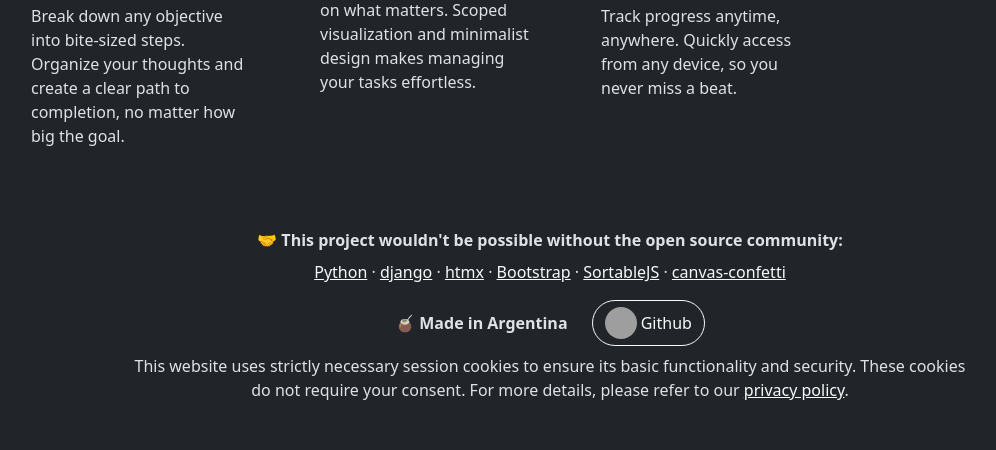
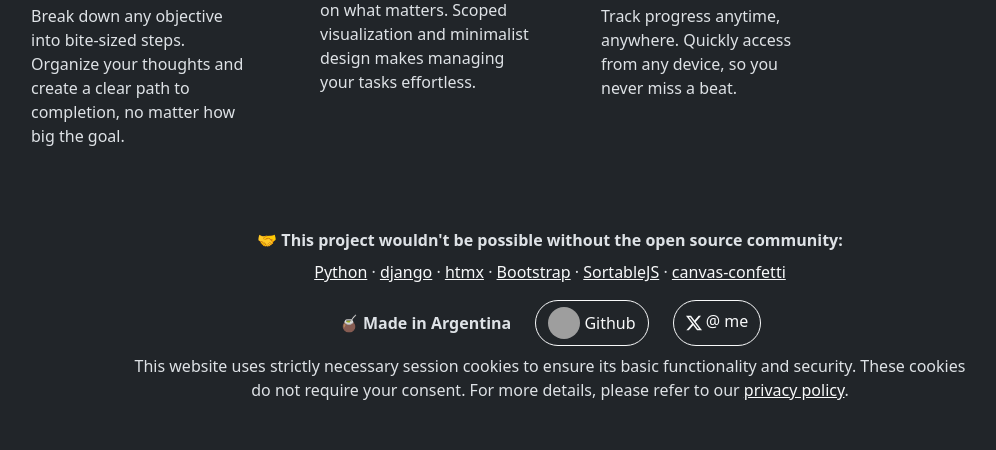
Before and after one commit to TPJelf/kankan, a Django app: page / in a window 1280 px wide. Shown: the part 1359-1809 px from the top of the page, without its empty margins (90-1086 px from the left). Run offline with Django 4.2, Linux system fonts and the light colour scheme; some libraries are stand-ins or nearby versions; grey boxes are pictures that could not be loaded.

Commit message:
fix: added x link

```diff
--- a/templates/credits.html
+++ b/templates/credits.html
@@ -15,7 +15,7 @@
 </div>
 <div class="row pt-3">
    <div class="col-auto my-auto ms-auto fw-semibold">🧉 Made in Argentina</div>
-   <div class="col-auto my-auto me-auto">
+   <div class="col-auto my-auto">
       <a class="btn btn-outline-light rounded-pill"
          target="_blank"
          href="https://github.com/TPJelf/kankan">
@@ -27,4 +27,19 @@
          <span class="align-middle">Github</span>
       </a>
    </div>
+   <div class="col-auto me-auto ">
+      <a class="btn btn-outline-light rounded-pill h-100 pt-2"
+         target="_blank"
+         href="https://x.com/Descargandoelce">
+         <svg xmlns="http://www.w3.org/2000/svg"
+              width="16"
+              height="16"
+              fill="currentColor"
+              class="bi bi-twitter-x"
+              viewBox="0 0 16 16">
+            <path d="M12.6.75h2.454l-5.36 6.142L16 15.25h-4.937l-3.867-5.07-4.425 5.07H.316l5.733-6.57L0 .75h5.063l3.495 4.633L12.601.75Zm-.86 13.028h1.36L4.323 2.145H2.865z" />
+         </svg>
+         @ me
+      </a>
+   </div>
 </div>
```
